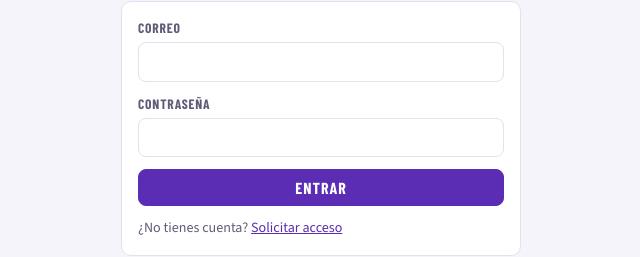
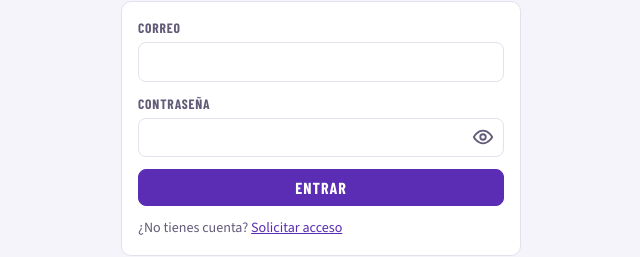
Before and after one commit to ldbchihuahua/ldbchihuahua.github.io, a plain HTML site: page talentoscuu/index.html in a window 1280 px wide. Shown: the part 193-450 px from the top of the page, 319-959 px from the left. Drawn offline with nearby package versions, Linux system fonts and the light colour scheme; a web font is replaced by a local one.

Commit message:
Talentos CUU: botón de ojito para mostrar contraseña
Co-Authored-By: Claude Opus 5.5 <noreply@anthropic.com>
Claude-Session: https://claude.ai/code/session_011T7gYUZ3pFJrYMJ7yCpB4J

```diff
--- a/talentoscuu/index.html
+++ b/talentoscuu/index.html
@@ -85,6 +85,11 @@ tfoot td{font-weight:700;border-top:2px solid var(--line);border-bottom:0}
 .auth .logo{display:block;width:96px;height:96px;margin:0 auto 10px;border-radius:50%;border:3px solid var(--gold);background:#fff;object-fit:contain}
 .auth h1{font-family:var(--display);font-weight:400;text-align:center;color:var(--purple-deep);text-transform:uppercase;font-size:1.4rem;margin:0 0 16px}
 .auth form{display:grid;gap:12px}
+.pw{position:relative;display:block}
+.pw input{width:100%;padding-right:44px}
+.pw button{position:absolute;right:4px;top:50%;transform:translateY(-50%);background:none;border:0;padding:6px;cursor:pointer;color:var(--muted);display:flex;border-radius:6px}
+.pw button:hover{color:var(--purple)}
+.pw svg{width:22px;height:22px}
 .linkish{background:none;border:0;color:var(--purple);text-decoration:underline;cursor:pointer;font:inherit;padding:0}
 dialog{border:0;border-radius:12px;padding:0;max-width:min(720px,94vw);width:100%;box-shadow:0 20px 60px rgba(30,15,70,.35)}
 dialog::backdrop{background:rgba(26,21,48,.45)}
@@ -657,6 +662,15 @@ async function vUsuarios(){
 
 const dlg = $('#dlg');
 
+// ---------- Ojito para mostrar / ocultar contraseña ----------
+const OJO = '<svg viewBox="0 0 24 24" fill="none" stroke="currentColor" stroke-width="2" stroke-linecap="round" stroke-linejoin="round"><path d="M2 12s3.5-7 10-7 10 7 10 7-3.5 7-10 7S2 12 2 12z"/><circle cx="12" cy="12" r="3"/></svg>';
+const OJO_NO = '<svg viewBox="0 0 24 24" fill="none" stroke="currentColor" stroke-width="2" stroke-linecap="round" stroke-linejoin="round"><path d="M17.9 17.9A10.4 10.4 0 0 1 12 19c-6.5 0-10-7-10-7a18 18 0 0 1 4.1-5.1M9.9 5.2A9.6 9.6 0 0 1 12 5c6.5 0 10 7 10 7a18 18 0 0 1-2.2 3.2M14.1 14.1a3 3 0 1 1-4.2-4.2"/><path d="M2 2l20 20"/></svg>';
+document.querySelectorAll('input[type=password]').forEach(inp => {
+  const w = document.createElement('span'); w.className = 'pw'; inp.replaceWith(w); w.append(inp);
+  const b = document.createElement('button'); b.type = 'button'; b.innerHTML = OJO; b.setAttribute('aria-label','Mostrar contraseña'); w.append(b);
+  b.onclick = () => { const ver = inp.type === 'password'; inp.type = ver ? 'text' : 'password'; b.innerHTML = ver ? OJO_NO : OJO; b.setAttribute('aria-label', ver ? 'Ocultar contraseña' : 'Mostrar contraseña'); inp.focus(); };
+});
+
 // ---------- Instalación (PWA) ----------
 if ('serviceWorker' in navigator) navigator.serviceWorker.register('sw.js', { scope:'./' }).catch(()=>{});
 let installEvt = null;
```
